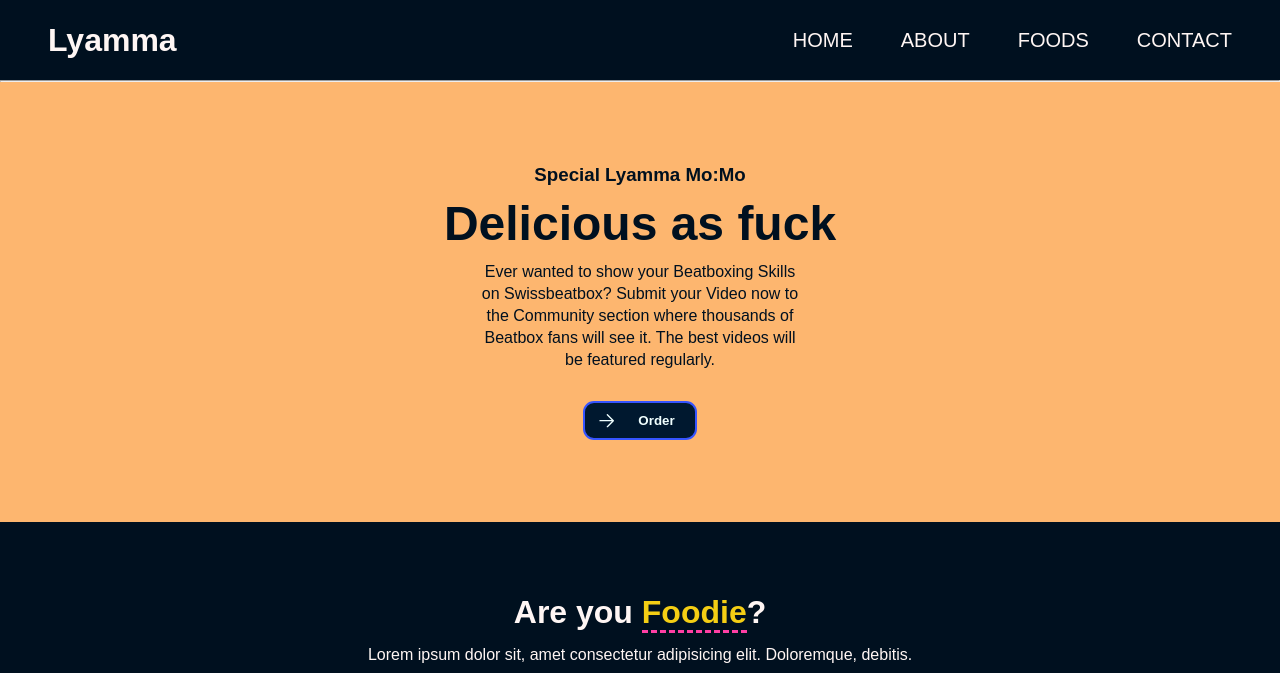
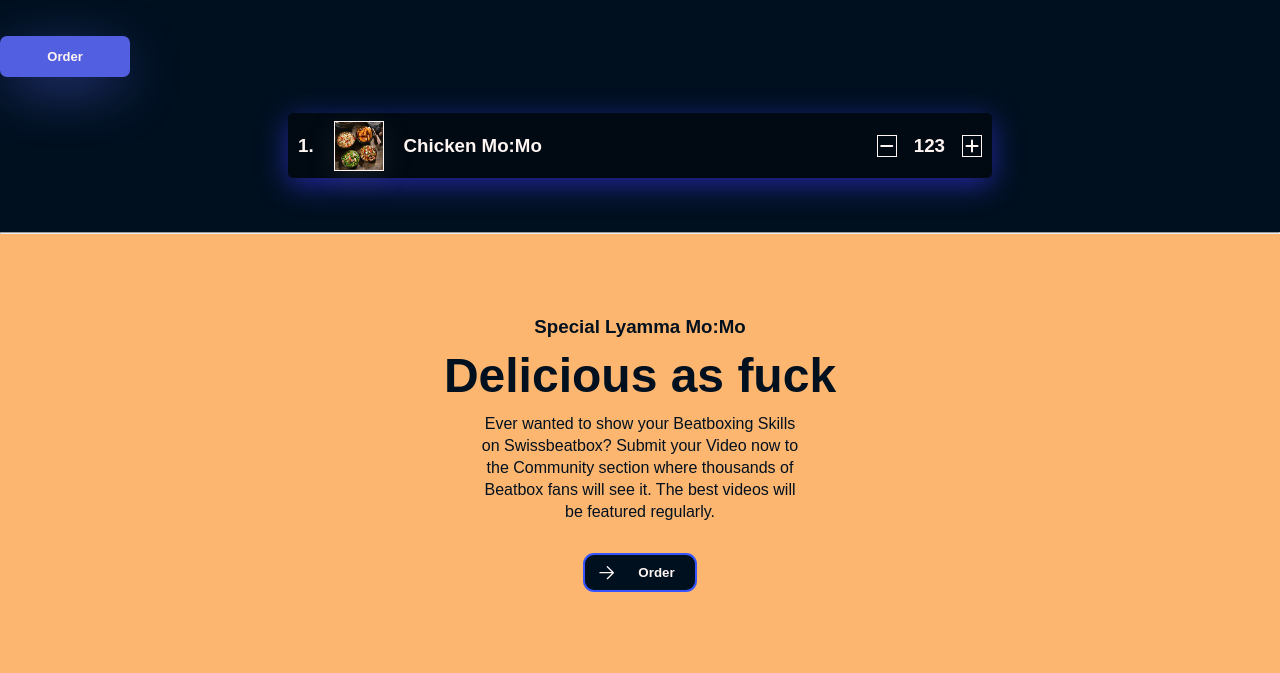
Before and after one commit to aayushtcp/KhanaSana, a Django app: page / in a window 1280 px wide. Shown: the top 673 px of the page. Run offline with Django 4.2, Linux system fonts and the light colour scheme; some libraries are stand-ins or nearby versions.

Commit message:
Horizontal count card created

```diff
--- a/lyammaApp/views.py
+++ b/lyammaApp/views.py
@@ -4,4 +4,4 @@ from django.shortcuts import render
 
 #For index Page / Landing Page / Home Page
 def index(request):
-    return render(request, 'index.html')
+    return render(request, 'chainekura.html')
--- a/static/chainekura.css
+++ b/static/chainekura.css
@@ -8,15 +8,17 @@
 
 :root {
     --bcolor: #00101F;
+    --footer-color: #010a12;
     --mainheading: #F4CE14;
     --para: #fff6f4;
     --hotish: #FF3FA4;
     --skyblue: #525FE1;
+    --suntala: rgb(152,79,0);
 }
 
 html {
-    /* background: var(--bcolor) */
-    background-color: #fff6f4;
+    background: var(--bcolor)
+        /* background-color: #fff6f4; */
 }
 
 /* =============================== */
@@ -246,3 +248,66 @@ html {
         border-radius: 10px;
     }
 }
+
+
+/* =============================== */
+/* Count card CSS Start */
+/* =============================== */
+
+.count-card {
+    padding: 10px;
+    color: var(--para);
+    display: flex;
+    justify-content: space-between;
+    align-items: center;
+    height: 65px;
+    width: 55%;
+    border-radius: 5px;
+    box-shadow: rgba(48, 48, 204, 0.734) 0px 7px 29px 0px;
+    margin: auto;
+    background-color: var(--footer-color);
+}
+
+.count-card .count-card-left {
+    text-align: center;
+    align-items: center;
+    display: flex;
+    gap: 20px;
+}
+
+.count-card .count-card-right {
+    display: flex;
+    text-align: center;
+    justify-content: center;
+    gap: 17px;
+}
+
+.count-card .count-card-right i {
+    cursor: pointer;
+    padding: 2px;
+    border: 1px solid var(--para);
+}
+
+.count-card img {
+    width: 50px;
+    border: 1px solid var(--para);
+    box-shadow: rgba(100, 100, 111, 0.2) 0px 7px 29px 0px;
+    height: 50px;
+}
+
+/* for small screen */
+@media(max-width: 980px) {
+    .count-card {
+        width: 90%;
+    }
+    .count-card .count-card-left h3{
+        font-size: 15px;
+    }
+    .count-card .count-card-right {
+        gap: 10px;
+    }
+}
+
+/* =============================== */
+/* Count card CSS End */
+/* =============================== */
--- a/templates/chainekura.html
+++ b/templates/chainekura.html
@@ -6,6 +6,8 @@
     <meta charset="UTF-8">
     <meta name="viewport" content="width=device-width, initial-scale=1.0">
     <link rel="stylesheet" href="{% static 'chainekura.css' %}">
+    <script src="https://kit.fontawesome.com/c57b7eb6b9.js" crossorigin="anonymous"></script>
+
     <title>Chaine | Kura</title>
 </head>
 
@@ -14,6 +16,23 @@
     <br>
     <button class="button" style="vertical-align:middle"><span>Order</span></button>
 
+    <br><br><br>
+    <!-- Count card starts -->
+    <div class="count-card">
+        <div class="count-card-left">
+            <h3>1.</h3>
+            <img src="{% static 'check.jpg'%}" alt="khana">
+            <h3>Chicken Mo:Mo</h3>
+        </div>
+        <div class="count-card-right">
+            <i class="fa-solid fa-minus"></i>
+            <div class="live-count">
+                <h3>123</h3>
+            </div>
+            <i class="fa-solid fa-plus"></i>
+        </div>
+    </div>
+    <!-- Count card ends -->
     <br>
     <br>
     <br>
@@ -132,6 +151,8 @@
     <br>
     <br>
     <!-- card prototype 1  end -->
+
+
 </body>
 
 </html>
```
